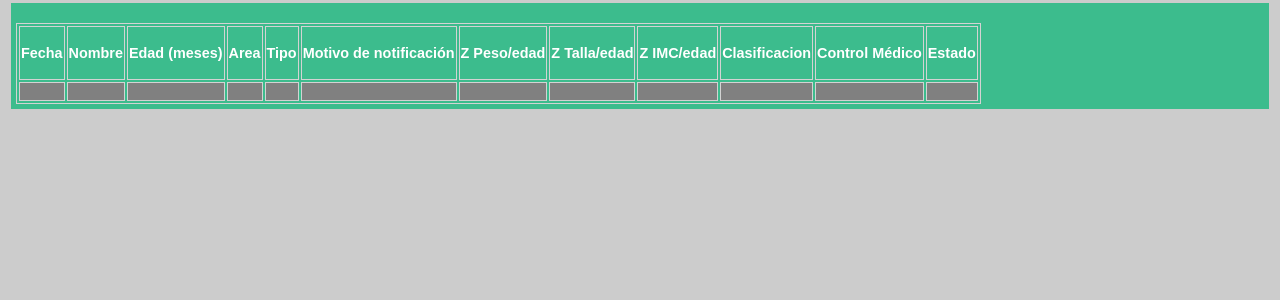
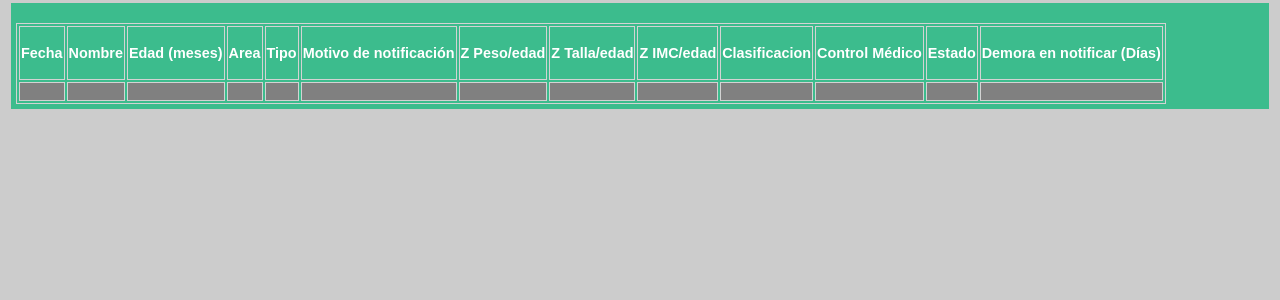
Before and after one commit to enriquefnt/reglog, a PHP site: page /include/ultimos.php in a window 1280 px wide. Shown: the part 128-428 px from the top of the page. Run offline with PHP 8.4, Linux system fonts and the light colour scheme; data that the repository does not hold is empty.

Commit message:
con cálculo de demora

```diff
--- a/include/ultimos.php
+++ b/include/ultimos.php
@@ -29,6 +29,7 @@ include __DIR__ . '/../include/funciones.php';
 			Select  DATE_FORMAT(NotFecha , "%d/%m/%Y") AS Fecha, ApeNom As Nombre,ROUND(DATEDIFF(NotFecha,FechaNto)/30.44) AS meses, Ao_Nom AS AOP, NotPeso AS Peso,  NotTalla AS Talla, ROUND(NotZpe,2) AS ZPesoEdad ,ROUND(NotZta,2)  AS ZTallaEdad ,
  				ROUND(NotZimc,2) AS ZIMCEdad , MotNom, SevoNom, SclinNom,
  				@tabla:="Notificación" AS Tipo, if(NotFin="SI","Alta","Activo") AS Estado, NotFecha AS Ordena, if(NotMatricula="SIN DATO","NO","SI") AS Medico,
+ 				DATEDIFF( NotFechaSist, NotFecha) as retraso,
     CASE
     WHEN
     (NotZpe > 7 OR NotZimc > 7 OR NotZta > 7 OR
@@ -69,6 +70,7 @@ UNION
 select DATE_FORMAT(CtrolFecha , "%d/%m/%Y") AS Fecha, ApeNom As Nombre,ROUND(DATEDIFF(CtrolFecha,FechaNto)/30.44) AS meses, Ao_Nom AS AOP, CtrolPeso AS Peso,  CtrolTalla AS Talla, ROUND(CtrolZp,2) AS ZPesoEdad ,ROUND(CtrolZt,2)  AS ZTallaEdad , ROUND(CtrolZimc,2) AS ZIMCEdad , MotNom, SevoNom, SclinNom,
 	@tabla:="Control" AS Tipo,if(NotFin="SI","Alta","Activo") AS Estado, CtrolFecha AS Ordena,
 	if(CtrolMatricula="SIN DATO","NO","SI") AS Medico,
+	DATEDIFF(CtrolFechapc,CtrolFecha) AS retraso ,
 				 CASE
 				    WHEN
     CtrolZp > 7 OR CtrolZimc > 7 OR CtrolZt > 7 OR
@@ -139,6 +141,7 @@ AS Clacificación
     <th>Clasificacion</th>
     <th>Control Médico</th>
     <th>Estado</th>
+    <th>Demora en notificar (Días)</th>
   </tr>
   </thead>
   <tbody>
@@ -165,6 +168,7 @@ AS Clacificación
     <td><?= htmlspecialchars($caso['Clacificación'], ENT_QUOTES, 'UTF-8'); ?></td>
     <td><?= htmlspecialchars($caso['Medico'], ENT_QUOTES, 'UTF-8'); ?></td>
     <td><?= htmlspecialchars($caso['Estado'], ENT_QUOTES, 'UTF-8'); ?></td>
+    <td><?= htmlspecialchars($caso['retraso'], ENT_QUOTES, 'UTF-8'); ?></td>
   </tr>
   <?php endforeach; ?>
   </tbody>
```
